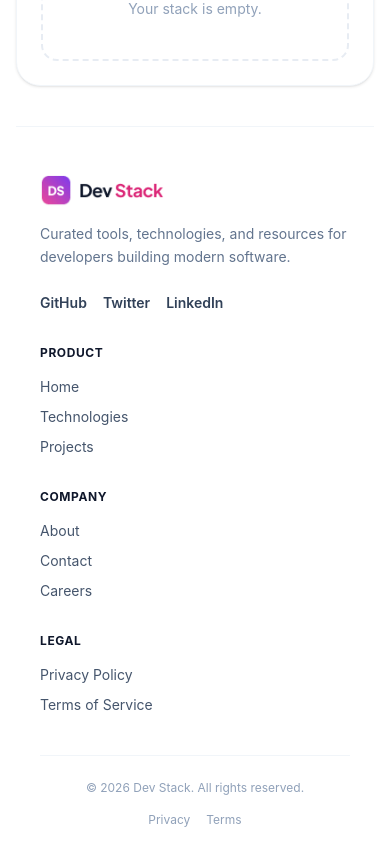
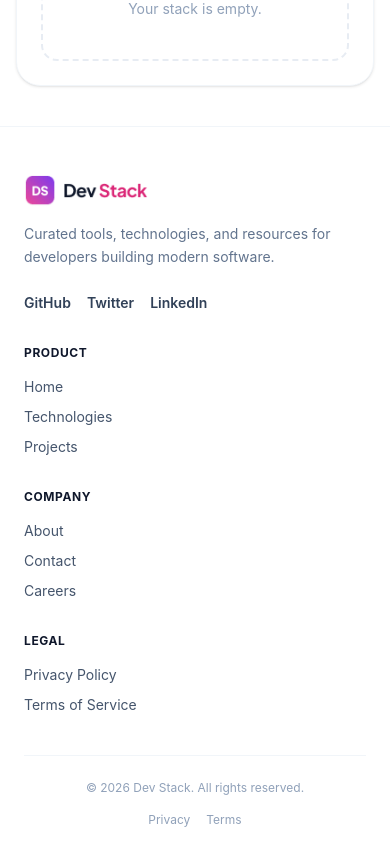
Before and after one commit to jubayed77/ASSIGNMENT-5withTs, a React (Vite) app in the folder my-react-project-app/: page / in a window 390 px wide. Shown: the part 6000-6866 px from the top of the page. Built offline with nearby package versions, Linux system fonts and the light colour scheme.

Commit message:
again last  Update   project

```diff
--- a/my-react-project-app/src/App.tsx
+++ b/my-react-project-app/src/App.tsx
@@ -59,7 +59,6 @@
       <Navbar />
       <Hero />
       <Title />
-
       <main className="w-full max-w-7xl mx-auto px-4 sm:px-6 lg:px-8 my-10">
         <div className="grid grid-cols-1 lg:grid-cols-4 gap-6">
           <Suspense
@@ -84,9 +83,6 @@
         </div>
       </main>
       <Fotter></Fotter>
-
-
-
     </>
   );
 };
--- a/my-react-project-app/src/components/Fotter.tsx
+++ b/my-react-project-app/src/components/Fotter.tsx
@@ -3,7 +3,7 @@
 
 const Footer: React.FC = () => {
     return (
-        <div className='flex justify-between gap-4 container max-w-7xl mx-auto px-4 sm:px-6 lg:px-8 '>
+        <div >
 
             <footer className="w-full bg-white text-slate-600 font-sans py-12 px-6 border-t border-slate-100">
                 <div className="max-w-6xl mx-auto">
--- a/my-react-project-app/src/components/Hero.tsx
+++ b/my-react-project-app/src/components/Hero.tsx
@@ -37,8 +37,8 @@
           <div className="flex justify-end">
             <img
               src={Banner}
-              alt="Development stack"
-              className="w-full max-w-[540px]"
+              alt=""
+              className="w-full  max-w-[540px]"
             />
           </div>
 
--- a/my-react-project-app/src/components/MyStackList.tsx
+++ b/my-react-project-app/src/components/MyStackList.tsx
@@ -42,11 +42,11 @@
                   key={item.id}
                   className="flex items-center justify-between bg-white border border-slate-200/70 rounded-2xl p-3.5 shadow-sm transition-all hover:border-slate-300"
                 >
-                  {/* icon & info dsgn */}
+                  {/* icon &  info dsgn */}
                   <div className="flex items-center gap-3">
                     <img
                       src={item.icon}
-                      alt={item.name}
+                      alt=''
                       className="w-8 h-8 object-contain rounded-lg"
                     />
                     <div className="flex flex-col">
--- a/my-react-project-app/src/components/Navbar.tsx
+++ b/my-react-project-app/src/components/Navbar.tsx
@@ -30,9 +30,9 @@
                     <li className='hover:text-[#D91B7E] transition-colors'><a href="#">Contact</a></li>
                 </ul>
 
-                {/*r side sin in b ar sin up b */}
+                {/*r side sin in b  ar sin up b */}
                 <div className='flex gap-2 sm:gap-4 items-center'>
-                    <button className="rounded-lg px-2.5 py-1.5 text-stone-700 transition hover:bg-stone-100 text-xs sm:text-sm md:text-base md:px-4 md:py-2">
+                    <button className="rounded-lg px-2.5 py-1.5 text-stone-700  transition hover:bg-stone-100 text-xs sm:text-sm md:text-base md:px-4 md:py-2">
                         Sign In
                     </button>
 
--- a/my-react-project-app/src/components/tech.tsx
+++ b/my-react-project-app/src/components/tech.tsx
@@ -16,7 +16,7 @@
             {allTechs.length === 0 ? (
                 <p className="col-span-full text-center text-gray-500">No techs found</p>
             ) : (
-                allTechs.map((singleTech) => (
+                allTechs.map((singleTech ) => (
                     <TechCard
                         key={singleTech.id}
                         tech={singleTech}
--- a/my-react-project-app/src/components/techCard.tsx
+++ b/my-react-project-app/src/components/techCard.tsx
@@ -45,12 +45,12 @@
                     </span>
                 </div>
 
-                {/* button design */}
+                {/* button  design */}
                 <button
                     disabled={selected}
                     onClick={() => handleSaveTech(tech)}
-                    className="mt-5 w-full rounded-xl bg-gray-950 py-3 text-sm font-medium text-white transition hover:bg-gray-800 disabled:cursor-not-allowed disabled:bg-gray-400"
-                >
+                    className="mt-5 w-full rounded-xl bg-gray-950 py-3 text-sm font-medium text-white transition hover:bg-gray-800 disabled:cursor-not-allowed disabled:bg-gray-400">
+
                     {selected ? "Saved to list" : "Add to Stack"}
                 </button>
             </div>
--- a/my-react-project-app/src/components/title.tsx
+++ b/my-react-project-app/src/components/title.tsx
@@ -5,7 +5,7 @@
             <div className=" container max-w-7xl mx-auto px-4 sm:px-6 lg:px-8">
 
                 <div className="font-bold text-4xl mb-2 ">
-                    <h1>Explore the <span className="  bg-gradient-to-r from-orange-500 via-pink-500 to-violet-600 bg-clip-text text-transparent">Technologies</span></h1>
+                    <h1>Explore the <span className="bg-gradient-to-r from-orange-500 via-pink-500 to-violet-600 bg-clip-text text-transparent">Technologies</span></h1>
                 </div>
 
                 <p className=" text-gray-600">pick one Technology per category to build your ideal stack.</p>
```
